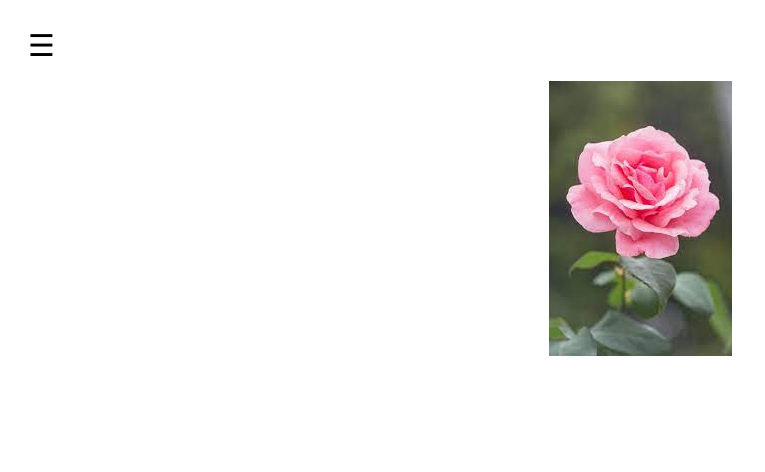
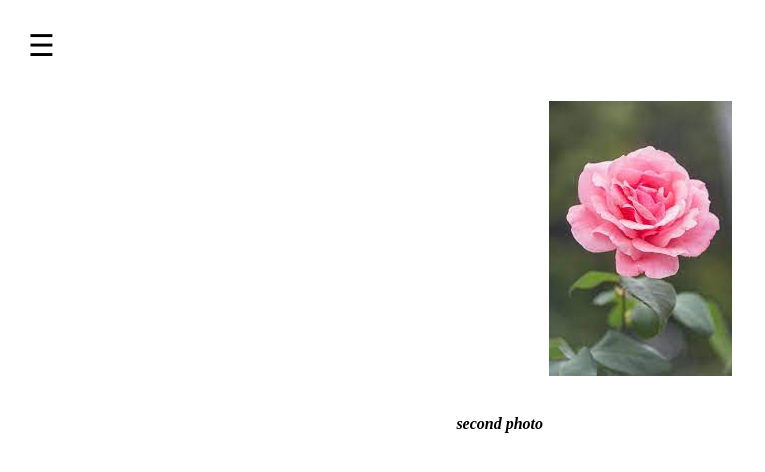
Before and after one commit to Sebastian-ctr/portfolio, a Django app: page / in a window 1280 px wide. Shown: the top 472 px of the page, without its empty margins (0-765 px from the left). Run offline with Django 3.2, Linux system fonts and the light colour scheme; data comes from the database, SQL or seed files in the repository; both versions use the stored data as it was after the commit.

Commit message:
slide show tittle

```diff
--- a/portfolio/static/portfolio/main.js
+++ b/portfolio/static/portfolio/main.js
@@ -22,6 +22,23 @@ function carousel(){
   if (myIndex > x.length) {myIndex = 1}
   x[myIndex-1].style.display = "block";
   setTimeout(carousel,5000);
+}
+  /* tittle for photo*/
+
+var myIndexTittle = 0;
+carouselTittle();
+
+function carouselTittle(){
+  var i;
+  var z = document.getElementsByClassName("image-home-tittle");
+  for (i = 0 ; i < z.length; i++){
+    z[i].style.display = "none";
+  }
+
+  myIndexTittle++;
+  if (myIndexTittle > z.length){myIndexTittle = 1}
+  z[myIndexTittle-1].style.display = "block";
+  setTimeout(carouselTittle, 5000);
 }
 
 
@@ -49,6 +66,7 @@ var span = document.getElementsByClassName("close")[0];
 span.onclick = function() {
   modal.style.display = "none";
 }
+//end window onload function
 }
 //slideshow for album detail
 var slideIndex = 1;
--- a/portfolio/static/portfolio/style.css
+++ b/portfolio/static/portfolio/style.css
@@ -11,12 +11,22 @@
     margin-left: auto;
     margin-right: auto;
 }
+.image-home{
+  margin-top: 20px;
+}
 
 .image-about{
     max-height: 600px;
     display: block;
     float: right;
     margin-left: 25px;
+}
+
+.image-home-tittle{
+  display: none;
+  margin-left: auto;
+  margin-right: auto;
+  padding-left: 35%;
 }
 
 .image-photos{
--- a/portfolio/templates/home.html
+++ b/portfolio/templates/home.html
@@ -12,7 +12,7 @@ Michał Kazimierczuk
         <!--home img div-->
         {% for photo in photo %}
              <img src="{{ photo.image.url }}" alt="My image" class='image-home'/><br>
-             <!--<i><h4>{{ photo.tittle }}</h4></i>-->
+             <i><h4 class="image-home-tittle">{{ photo.tittle }}</h4></i>
         {% endfor %}
     </div>
 </div>
```
Also changed, not shown: portfolio/db.sqlite3.
